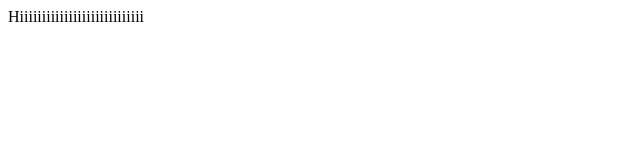
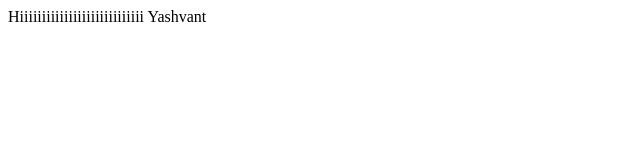
Before and after one commit to YashHP07/project-2, a plain HTML site: page index.html in a window 1280 px wide. Shown: the full height of the page, 0-640 px from the left. Drawn offline with Linux system fonts and the light colour scheme.

Commit message:
add name

```diff
--- a/index.html
+++ b/index.html
@@ -6,6 +6,6 @@
     <title>Document</title>
   </head>
   <body>
-    Hiiiiiiiiiiiiiiiiiiiiiiiiiiii
+    Hiiiiiiiiiiiiiiiiiiiiiiiiiiii Yashvant
   </body>
 </html>
```
